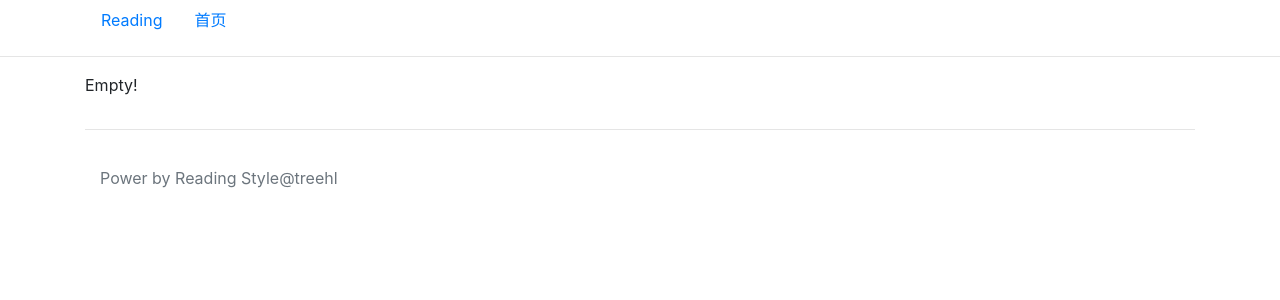
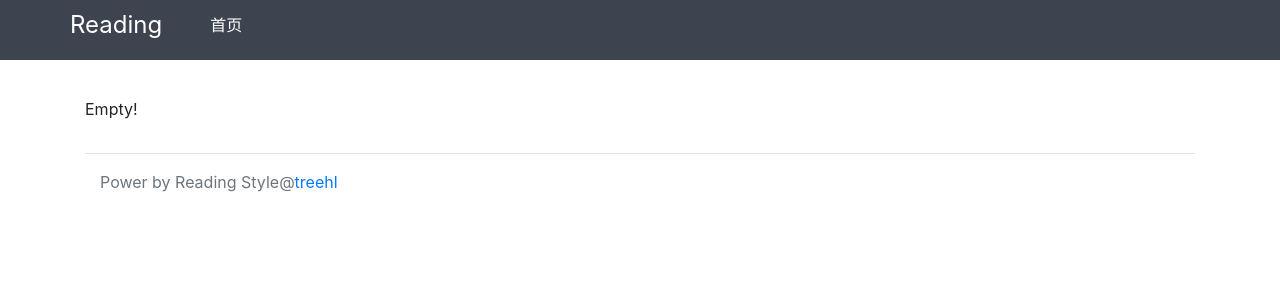
Before and after one commit to Family-TreeSY/reading, a Django app: page / in a window 1280 px wide. Shown: the top 300 px of the page. Run offline with Django 3.2, Linux system fonts and the light colour scheme; data that the repository does not hold is empty; some libraries are stand-ins or nearby versions.

Commit message:
'完成bootstrap'

```diff
--- a/reading/reading/templates/book/base.html
+++ b/reading/reading/templates/book/base.html
@@ -8,49 +8,97 @@
       <!-- Bootstrap CSS -->
       <link rel="stylesheet" href="https://cdn.bootcss.com/bootstrap/4.0.0/css/bootstrap.min.css">
       <style>
-            /*分类、标签、创建时间对齐样式和颜色*/
+            <!--body {-->
+                <!--background-color: #eeeeee;-->
+           <!--}-->
+           .fixed-top {
+                position: fixed;
+                right: 0;
+                left: 0;
+                border-width: 0 0 1px;
+           }
+           header {
+                height: 60px;
+                background-color: #3d4450;
+                border-color: #080808;
+                line-height: 50px; # 居中
+           }
+           /*导航分类间距(padding: 上左下右)*/
+           header nav a {
+                color: #fff;
+                padding: 0 1.5rem 0 1.5rem;
+           }
+
+           header nav a:hover {
+                color: #fff;
+                text-decoration: none;
+                background-color: #000;
+           }
+           header a.log {
+                font-size: 1.5rem;
+                padding-left: 0;
+           }
+           /*typeidea不出现黑色背景*/
+           header a.log:hover {
+                background-color: #3d4450;
+           }
+           /*主体部分,左侧右侧栏为白色背景*/
+           <!--.main .left-side .inner {-->
+                <!--background-color: #fff;-->
+                <!--padding: 20px 10px;-->
+           <!--}-->
+           .main .right-side .inner {
+                background-color: #fff;
+           }
+           .category a{
+                padding-top: 20px;
+                margin-right: 20px; # 导航分类之间的距离
+           }
           .post-element-nav {
                 padding-top: 0;
                 padding-bottom: 0;
                 color: #428bca;
-
           }
-          /*文章标题字体大小以及对齐*/
           .post-element-title {
                 font-size: 25px;
                 border-bottom: 1px solid #ccc;
           }
-          /*文章标题颜色*/
           .post-element-title a{
-                color:#333;
+                color: #333;
+                text-decoration: none;
           }
-          /*分类导航与文章列表之间的距离*/
+          .post-element-desc {
+                padding: 1rem;
+          }
           .main {
-                margin-top: 5px;
-          }
-           /*正文页内容与标题之间距离*/
-          .post-element-content {
-                margin-top: 10px;
+                margin-top: 80px;
           }
           .main ul {
                 padding-left: 0px;
           }
-           /*博客标题页边距*/
-          .banner {
-                margin-top: 20px;
+         .post-element article {
+                margin-top: 10px; #
           }
-           /*页脚距离普通分类的距离*/
-          .power {
-                margin-top: 20px;
+         .by {
+                margin-top: 40px;
           }
-           /*侧边栏消除ul带来的点号*/
           .sidebar li {
                 list-style: none;
           }
           .sidebar a {
                 color: #444;
           }
-
+          .sidebar-title {
+                height: 30px;
+                background-color: #3d4450;
+                border-color: #080808;
+                line-height: 30px;
+                color: #fff;
+                padding: 0 9px;
+          }
+          .sidebar-content {
+                padding: 0 9px;
+          }
       </style>
 
       <title>Reading Style</title>
@@ -58,15 +106,19 @@
 <body>
 
 
+<header class="fixed-top">
   <div class="container">
+      <div class="row">
         <nav class="nav">
-        <a class="nav-link" href="/">Reading</a>
-        <a class="nav-link" href="/">首页</a>
+            <a class="log" href="/">Reading</a>
+            <a class="index" href="/">首页</a>
             {% for cate in nav_cates %}
-        <a class="nav-link" href="{% url 'category' cate.id %}">{{ cate.name }}</a>
+            <a class="link" href="{% url 'category' cate.id %}">{{ cate.name }}</a>
             {% endfor %}
         </nav>
       </div>
+  </div>
+</header>
 <hr/>
 
 <div class="container main">
@@ -98,7 +150,7 @@
                         <ul>
                             {% for book in hot_readings %}
                                 <li>
-                                    {{ book.name }}
+                                    <a href="{% url 'detail' book.id %}">{{ book.name }}</a>
                                 </li>
                             {% endfor %}
                         </ul>
@@ -118,7 +170,7 @@
 </div>
 <footer class="footer power">
   <div class="container">
-    <span class="text-muted">Power by Reading Style@<a href="https://family-treesy.github.io/"></a>treehl</span>
+    <span class="text-muted">Power by Reading Style@<a href="https://family-treesy.github.io/">treehl</a></span>
   </div>
 </footer>
 </div>
```
Lines whose indentation alone changed are shown as unchanged.
